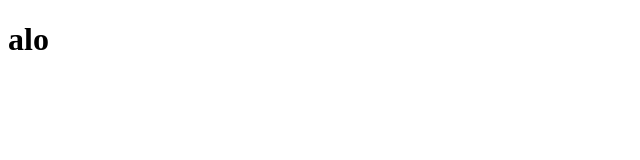
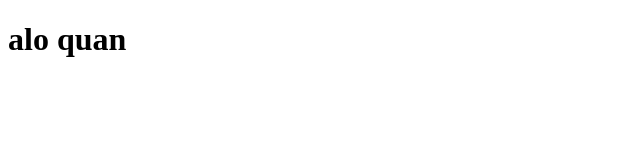
Before and after one commit to dangquan18/du2, a plain HTML site: page index.html in a window 1280 px wide. Shown: the whole page, without its empty margins (0-640 px from the left). Drawn offline with Linux system fonts and the light colour scheme.

Commit message:
sua doi lan 1

```diff
--- a/index.html
+++ b/index.html
@@ -6,6 +6,6 @@
     <title>Document</title>
   </head>
   <body>
-    <h1>alo</h1>
+    <h1>alo quan</h1>
   </body>
 </html>
```
